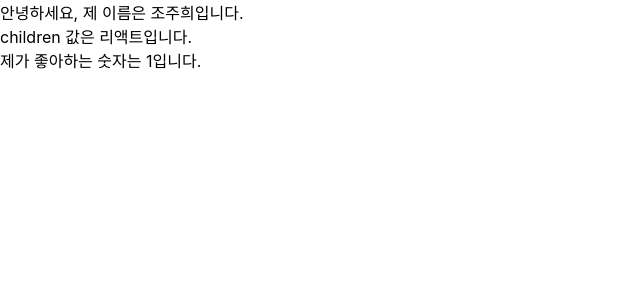
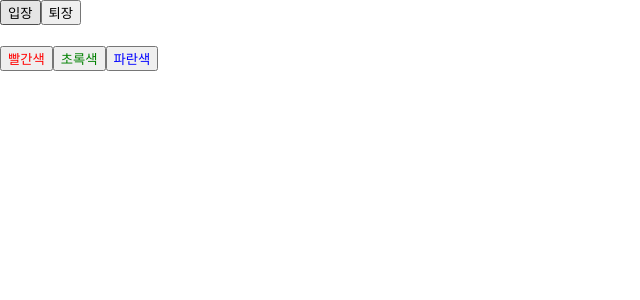
Before and after one commit to juhui88/React, a React (Create React App) app in the folder hello-react/: page / in a window 1280 px wide. Shown: the top 300 px of the page, without its empty margins (0-640 px from the left). Built offline with nearby package versions, Linux system fonts and the light colour scheme.

Commit message:
useState

```diff
--- a/hello-react/src/App.js
+++ b/hello-react/src/App.js
@@ -1,8 +1,10 @@
 import React, {Component} from 'react';
 import MyComponent from './MyComponent';
+import Counter from './Counter';
+import Say from './Say'
 
 const App = () => {
-  return <MyComponent name = '조주희' favoriteNumber={1}>리액트</MyComponent>;
+  return <Say />
 };
 
 export default App;
--- /dev/null
+++ b/hello-react/src/Counter.js
@@ -0,0 +1,38 @@
+import React, {Component} from 'react';
+
+class Counter extends Component{
+    state = {
+        number: 0,
+        fixedNumber: 0
+        // state초기값 설정
+    };
+
+    render() {
+        const {number, fixedNumber} = this.state; //state조화할때 this.state로 조회
+        return (
+            <div>
+                <h1>{number}</h1>
+                <h2>바뀌지 않는 값: {fixedNumber}</h2>
+                <button
+                //OnClick을 통해 버튼이 클릭되었을 때 호출할 함수 지정
+                onClick = {() => {
+                    this.setState(
+                        {
+                            number:number + 1
+                        },
+                        () => {
+                            console.log('방금 setState가 호출되었습니다.');
+                            console.log(this.state);
+                        }
+                    )
+
+                    }}
+                >
+                    +1
+                </button>
+            </div>
+        )
+    }
+
+}
+export default Counter;
--- /dev/null
+++ b/hello-react/src/Say.js
@@ -0,0 +1,27 @@
+import React, {useState} from 'react';
+
+const Say = () => {
+    const [message, setMessage] = useState('');
+    const onClickEnter = () => setMessage('안녕하세요!');
+    const onClickLeave = () => setMessage('안녕히 가세요!');
+
+    const [color, setColor] = useState('black');
+    return (
+        <div>
+            <button onClick = {onClickEnter}>입장</button>
+            <button onClick = {onClickLeave}>퇴장</button>
+            <h1 style = {{color}}>{message}</h1>
+            <button style = {{color: 'red'}} onClick = {() => setColor('red')}>
+                빨간색
+            </button>
+            <button style = {{color: 'green'}} onClick = {() => setColor('green')}>
+                초록색
+            </button>
+            <button style = {{color: 'blue'}} onClick = {() => setColor('blue')}>
+                파란색
+            </button>
+        </div>
+    );
+};
+
+export default Say;
```
Also changed, not shown: hello-react/src/MyComponent.js (+6 -4 lines), 1 other file (tests, documents, lock files or other folders).
